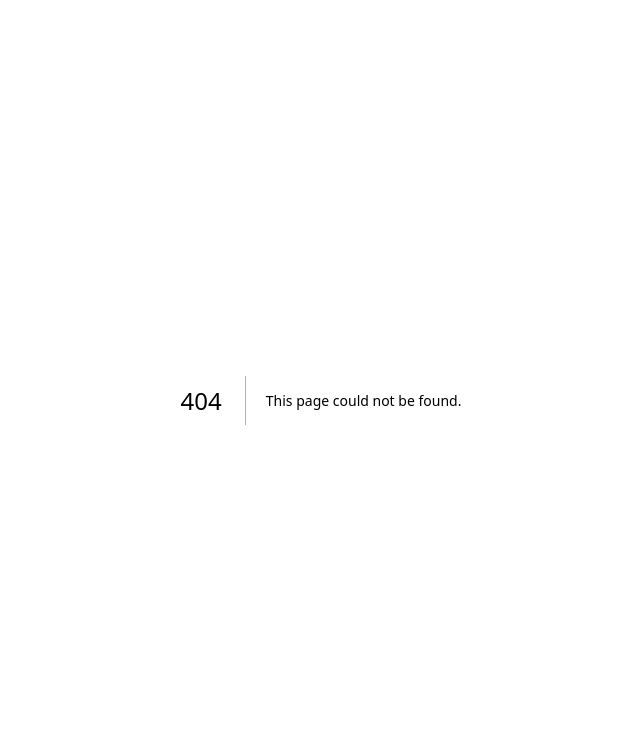
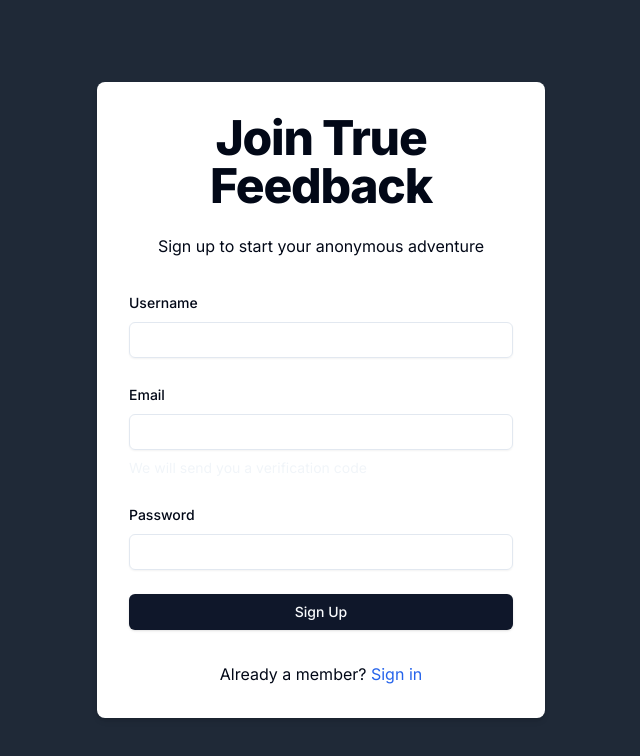
Before and after one commit to DavRahim/deep-next, a Next.js app: page /sign-up in a window 1280 px wide. Before the commit this address had no page. Shown: the top 756 px of the page, without its empty margins (319-959 px from the left). Built offline with nearby package versions, Linux system fonts and the light colour scheme.

Commit message:
some add

```diff
--- a/src/app/(auth)/sign-in/page.tsx
+++ b/src/app/(auth)/sign-in/page.tsx
@@ -1,90 +1,9 @@
-"use client"
-
-import { zodResolver } from "@hookform/resolvers/zod"
-import { useForm } from "react-hook-form"
-import * as z from "zod"
-import Link from "next/link"
-import React, { useEffect, useState } from "react";
-import { useDebounceValue } from "usehooks-ts"
-import { useToast } from "@/components/ui/use-toast"
-import { useRouter } from "next/navigation"
-import { signUpSchema } from "@/schemas/signUpSchema"
-import axios, { AxiosError } from "axios"
-import { ApiResponse } from "@/types/ApiResponse"
+import React from "react";
 
 type Props = {};
 
 const Page = (props: Props) => {
-  const [username, setUsername] = useState("");
-  const [usernameMessage, setUsernameMessage] = useState('');
-  const [isCheckingUsername, setIsCheckingUsername] = useState(false);
-  const [isSubmitting, setIsSubmitting] = useState(false);
-
-  const debouncedUsername = useDebounceValue(username, 300);
-
-  const { toast } = useToast()
-  const router = useRouter()
-
-  // zod implementation
-  const form = useForm<z.infer<typeof signUpSchema>>({
-    resolver: zodResolver(signUpSchema),
-    defaultValues: {
-      username: '',
-      email: '',
-      password: ''
-    }
-  });
-
-
-  useEffect(() => {
-    const checkUsernameUnique = async () => {
-      if (debouncedUsername) {
-        setIsCheckingUsername(true)
-        setUsernameMessage("");
-        try {
-          const response = await axios.get(`/api/check-username-unique?username=${debouncedUsername}`);
-          setUsername(response.data.message)
-        } catch (error) {
-          const axiosError = error as AxiosError<ApiResponse>;
-          setUsername(
-            axiosError.response?.data.message ?? "Error checking username"
-          )
-        } finally {
-          setIsCheckingUsername(false)
-        }
-
-      }
-    }
-    checkUsernameUnique();
-  }, [debouncedUsername])
-
-  const onSubmit = async (data: z.infer<typeof signUpSchema>) => {
-    setIsSubmitting(true);
-    try {
-      const response = await axios.post<ApiResponse>("/api/sign-up", data);
-
-      toast({
-        title: 'Success',
-        description: response.data.message
-      })
-      router.replace(`/verify-code/${username}`)
-      setIsSubmitting(false)
-    } catch (error) {
-      console.error("Error in signUp of user", error);
-      const axiosError = error as AxiosError<ApiResponse>;
-      let errorMessage = axiosError.response?.data.message;
-      toast({
-        title: errorMessage,
-        description: "destructive"
-      })
-      setIsSubmitting(false)
-    }
-  }
-
-  return (
-    <div className="flex justify-center items-center min-h-screen bg-gray-100">Page</div>
-
-  );
+  return <div>Page</div>;
 };
 
 export default Page;
--- /dev/null
+++ b/src/app/(auth)/sign-up/page.tsx
@@ -0,0 +1,175 @@
+"use client"
+
+import { zodResolver } from "@hookform/resolvers/zod"
+import { useForm } from "react-hook-form"
+import * as z from "zod"
+import Link from "next/link"
+import React, { useEffect, useState } from "react";
+import { useDebounceCallback } from "usehooks-ts"
+import { useToast } from "@/components/ui/use-toast"
+import { useRouter } from "next/navigation"
+import { signUpSchema } from "@/schemas/signUpSchema"
+import axios, { AxiosError } from "axios"
+import { ApiResponse } from "@/types/ApiResponse"
+import { Form, FormField, FormItem, FormLabel, FormMessage } from "@/components/ui/form"
+import { Button } from "@/components/ui/button"
+import { Input } from "@/components/ui/input"
+import { Loader2 } from 'lucide-react';
+
+const Page = () => {
+    const [username, setUsername] = useState("");
+    const [usernameMessage, setUsernameMessage] = useState('');
+    const [isCheckingUsername, setIsCheckingUsername] = useState(false);
+    const [isSubmitting, setIsSubmitting] = useState(false);
+
+    const debounced = useDebounceCallback(setUsername, 300);
+
+    const { toast } = useToast()
+    const router = useRouter()
+
+    // zod implementation
+    const form = useForm<z.infer<typeof signUpSchema>>({
+        resolver: zodResolver(signUpSchema),
+        defaultValues: {
+            username: '',
+            email: '',
+            password: ''
+        }
+    });
+
+
+    useEffect(() => {
+        const checkUsernameUnique = async () => {
+            if (username) {
+                setIsCheckingUsername(true)
+                setUsernameMessage("");
+                try {
+                    const response = await axios.get(`/api/check-username-unique?username=${username}`);
+                    setUsername(response.data.message)
+                } catch (error) {
+                    const axiosError = error as AxiosError<ApiResponse>;
+                    setUsername(
+                        axiosError.response?.data.message ?? "Error checking username"
+                    )
+                } finally {
+                    setIsCheckingUsername(false)
+                }
+
+            }
+        }
+        checkUsernameUnique();
+    }, [username])
+
+    const onSubmit = async (data: z.infer<typeof signUpSchema>) => {
+        setIsSubmitting(true);
+        try {
+            const response = await axios.post<ApiResponse>("/api/sign-up", data);
+
+            toast({
+                title: 'Success',
+                description: response.data.message
+            })
+            router.replace(`/verify-code/${username}`)
+            setIsSubmitting(false)
+        } catch (error) {
+            console.error("Error in signUp of user", error);
+            const axiosError = error as AxiosError<ApiResponse>;
+            let errorMessage = axiosError.response?.data.message;
+            toast({
+                title: errorMessage,
+                description: "destructive"
+            })
+            setIsSubmitting(false)
+        }
+    }
+
+    return (
+        <div className="flex justify-center items-center min-h-screen bg-gray-800">
+            <div className="w-full max-w-md p-8 space-y-8 bg-white rounded-lg shadow-md">
+                <div className="text-center">
+                    <h1 className="text-4xl font-extrabold tracking-tight lg:text-5xl mb-6">
+                        Join True Feedback
+                    </h1>
+                    <p className="mb-4">Sign up to start your anonymous adventure</p>
+                </div>
+                <Form {...form}>
+                    <form onSubmit={form.handleSubmit(onSubmit)} className="space-y-6">
+                        <FormField
+                            name="username"
+                            control={form.control}
+                            render={({ field }) => (
+                                <FormItem>
+                                    <FormLabel>Username</FormLabel>
+                                    <Input
+                                        {...field}
+                                        onChange={(e) => {
+                                            field.onChange(e);
+                                            debounced(e.target.value);
+                                        }}
+                                    />
+                                    {isCheckingUsername && <Loader2 className="animate-spin" />}
+                                    {!isCheckingUsername && usernameMessage && (
+                                        <p
+                                            className={`text-sm ${usernameMessage === 'Username is unique'
+                                                ? 'text-green-500'
+                                                : 'text-red-500'
+                                                }`}
+                                        >
+                                            {usernameMessage}
+                                        </p>
+                                    )}
+                                    <FormMessage />
+                                </FormItem>
+                            )}
+                        />
+                        <FormField
+                            name="email"
+                            control={form.control}
+                            render={({ field }) => (
+                                <FormItem>
+                                    <FormLabel>Email</FormLabel>
+                                    <Input {...field} name="email" />
+                                    <p className='text-muted text-gray-400 text-sm'>We will send you a verification code</p>
+                                    <FormMessage />
+                                </FormItem>
+                            )}
+                        />
+
+                        <FormField
+                            name="password"
+                            control={form.control}
+                            render={({ field }) => (
+                                <FormItem>
+                                    <FormLabel>Password</FormLabel>
+                                    <Input type="password" {...field} name="password" />
+                                    <FormMessage />
+                                </FormItem>
+                            )}
+                        />
+                        <Button type="submit" className='w-full' disabled={isSubmitting}>
+                            {isSubmitting ? (
+                                <>
+                                    <Loader2 className="mr-2 h-4 w-4 animate-spin" />
+                                    Please wait
+                                </>
+                            ) : (
+                                'Sign Up'
+                            )}
+                        </Button>
+                    </form>
+                </Form>
+                <div className="text-center mt-4">
+                    <p>
+                        Already a member?{' '}
+                        <Link href="/sign-in" className="text-blue-600 hover:text-blue-800">
+                            Sign in
+                        </Link>
+                    </p>
+                </div>
+            </div>
+        </div>
+
+    );
+};
+
+export default Page;
```
